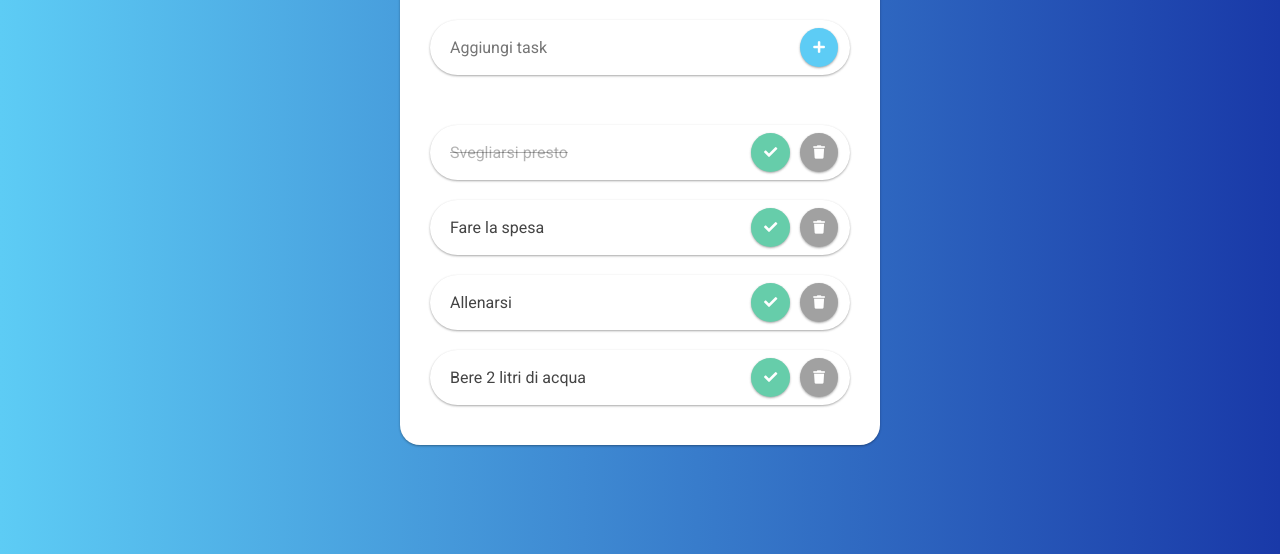
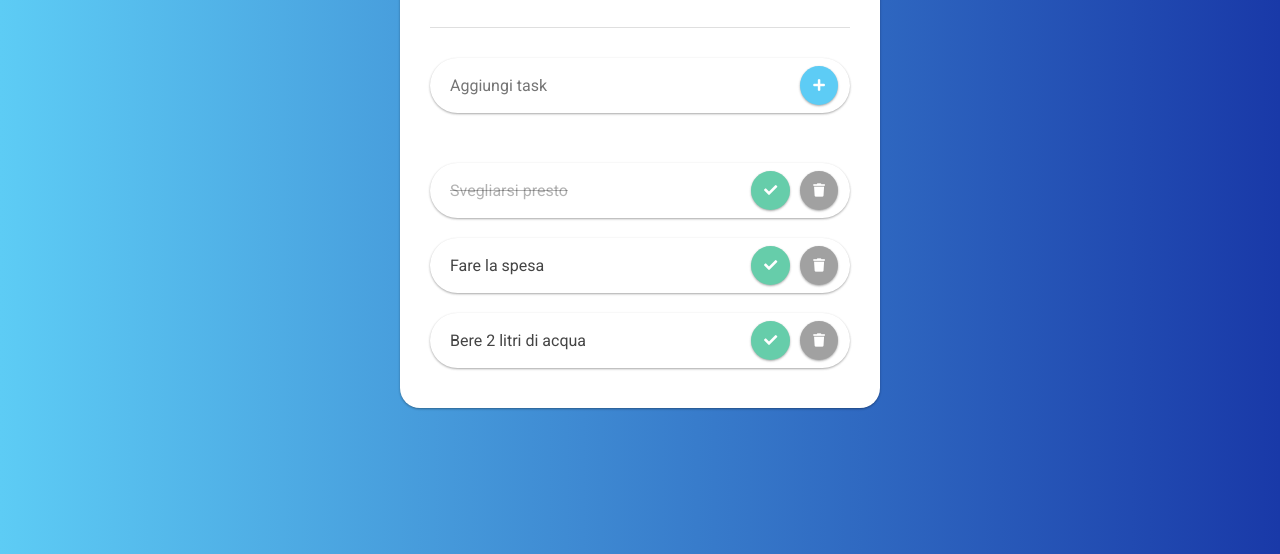
Before and after one commit to xBlackwing/ToDoList, a plain HTML site: page index.html in a window 1280 px wide. Shown: the part 246-800 px from the top of the page. Drawn offline with Linux system fonts and the light colour scheme.

Commit message:
changed inital tasks

```diff
--- a/index.html
+++ b/index.html
@@ -58,15 +58,6 @@
           </div>
           <!-- Task -->
           <div class="task">
-            <li class="task__item">Allenarsi</li>
-            <button class="button button--complete">
-              <i class="button__icon fas fa-check"></i></button
-            ><button class="button button--delete">
-              <i class="button__icon fas fa-trash"></i>
-            </button>
-          </div>
-          <!-- Task -->
-          <div class="task">
             <li class="task__item">Bere 2 litri di acqua</li>
             <button class="button button--complete">
               <i class="button__icon fas fa-check"></i></button
```
